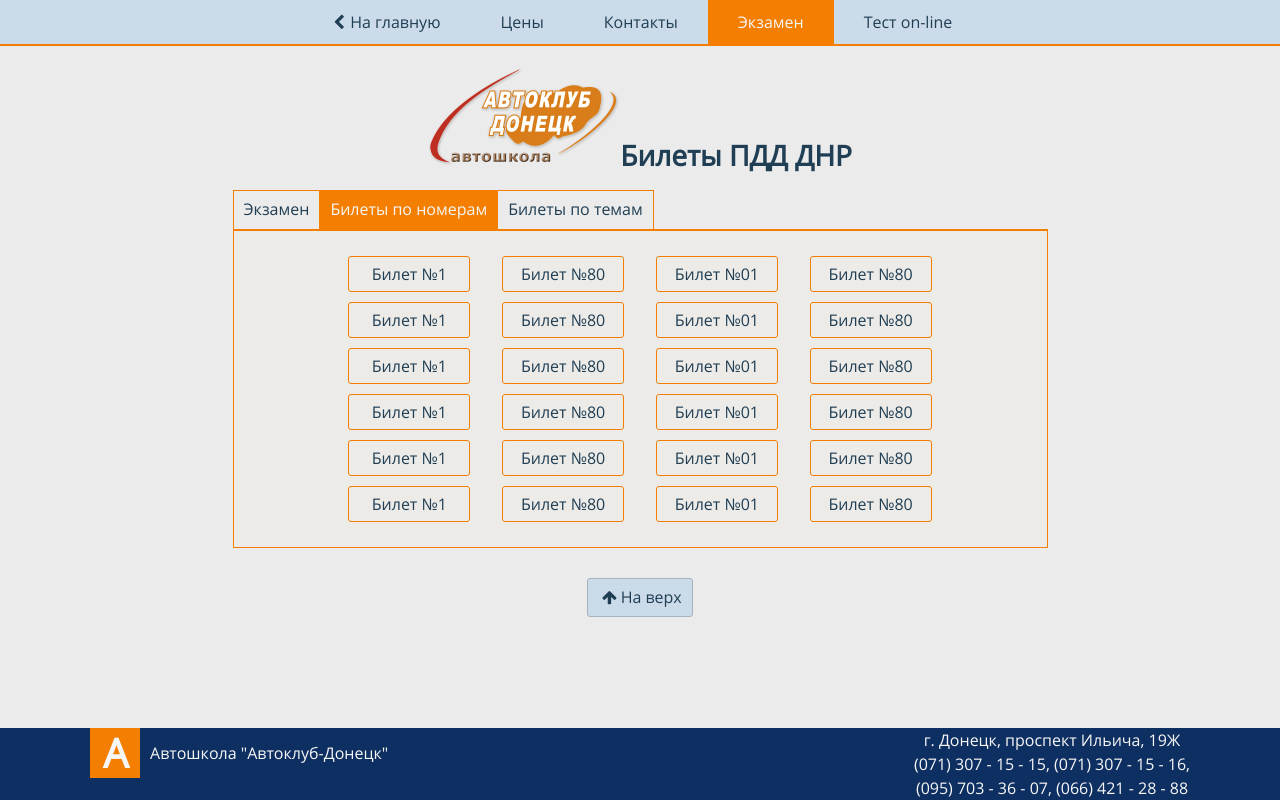
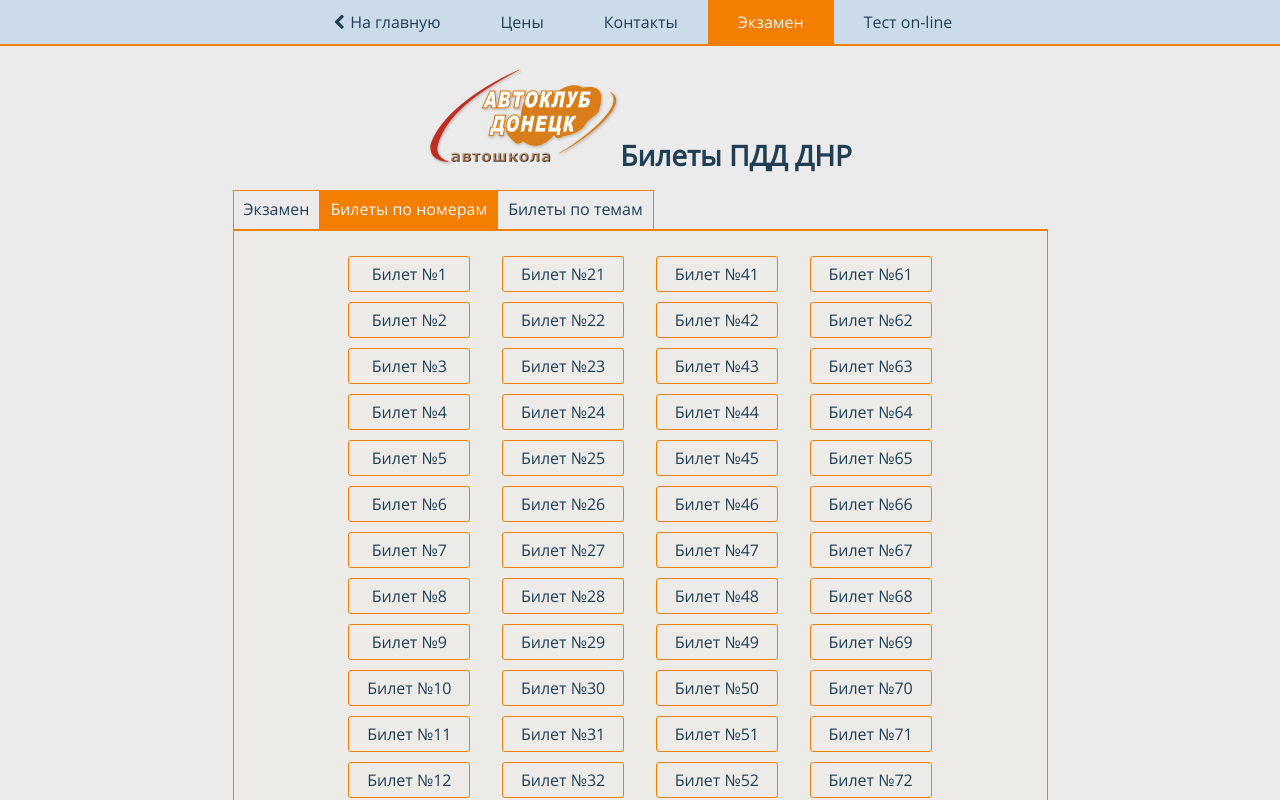
Before and after one commit to pashakiz/exam-react, a React (Create React App) app in the folder app/: page / in a window 1280 px wide. Shown: the top 800 px of the page. Built offline with nearby package versions, Linux system fonts and the light colour scheme.

Commit message:
all btns of tickets

```diff
--- a/app/src/components/ContentNumbersStart.js
+++ b/app/src/components/ContentNumbersStart.js
@@ -7,94 +7,33 @@ export default class ContentNumbersStart extends Component {
 
         let body = '';
         if (tabOpen === 'tabNumbers') {
+
+            let buttons = [];
+            for (let i=1; i<=20; i++) {
+                console.log('-',i,'-',i+20,'-',i+40,'-',i+60,'-');
+                buttons.push(
+                    <tr>
+                        <td className="cardstable__td">
+                            <button className="btn btn1 btn_ticket" data-ticket={i}>Билет №{i}</button>
+                        </td>
+                        <td className="cardstable__td">
+                            <button className="btn btn1 btn_ticket" data-ticket={i+20}>Билет №{i+20}</button>
+                        </td>
+                        <td className="cardstable__td">
+                            <button className="btn btn1 btn_ticket" data-ticket={i+40}>Билет №{i+40}</button>
+                        </td>
+                        <td className="cardstable__td">
+                            <button className="btn btn1 btn_ticket" data-ticket={i+60}>Билет №{i+60}</button>
+                        </td>
+                    </tr>
+                );
+            }
+
             body = (
                 <div className="exam__cardstable">
                     <table className="cardstable">
                         <tbody>
-                        <tr>
-                            <td className="cardstable__td">
-                                <button className="btn btn1 btn_ticket" data-ticket="1">Билет №1</button>
-                            </td>
-                            <td className="cardstable__td">
-                                <button className="btn btn1 btn_ticket" data-ticket="80">Билет №80</button>
-                            </td>
-                            <td className="cardstable__td">
-                                <button className="btn btn1 btn_ticket" data-ticket="1">Билет №01</button>
-                            </td>
-                            <td className="cardstable__td">
-                                <button className="btn btn1 btn_ticket" data-ticket="80">Билет №80</button>
-                            </td>
-                        </tr>
-                        <tr>
-                            <td className="cardstable__td">
-                                <button className="btn btn1 btn_ticket" data-ticket="1">Билет №1</button>
-                            </td>
-                            <td className="cardstable__td">
-                                <button className="btn btn1 btn_ticket" data-ticket="80">Билет №80</button>
-                            </td>
-                            <td className="cardstable__td">
-                                <button className="btn btn1 btn_ticket" data-ticket="1">Билет №01</button>
-                            </td>
-                            <td className="cardstable__td">
-                                <button className="btn btn1 btn_ticket" data-ticket="80">Билет №80</button>
-                            </td>
-                        </tr>
-                        <tr>
-                            <td className="cardstable__td">
-                                <button className="btn btn1 btn_ticket" data-ticket="1">Билет №1</button>
-                            </td>
-                            <td className="cardstable__td">
-                                <button className="btn btn1 btn_ticket" data-ticket="80">Билет №80</button>
-                            </td>
-                            <td className="cardstable__td">
-                                <button className="btn btn1 btn_ticket" data-ticket="1">Билет №01</button>
-                            </td>
-                            <td className="cardstable__td">
-                                <button className="btn btn1 btn_ticket" data-ticket="80">Билет №80</button>
-                            </td>
-                        </tr>
-                        <tr>
-                            <td className="cardstable__td">
-                                <button className="btn btn1 btn_ticket" data-ticket="1">Билет №1</button>
-                            </td>
-                            <td className="cardstable__td">
-                                <button className="btn btn1 btn_ticket" data-ticket="80">Билет №80</button>
-                            </td>
-                            <td className="cardstable__td">
-                                <button className="btn btn1 btn_ticket" data-ticket="1">Билет №01</button>
-                            </td>
-                            <td className="cardstable__td">
-                                <button className="btn btn1 btn_ticket" data-ticket="80">Билет №80</button>
-                            </td>
-                        </tr>
-                        <tr>
-                            <td className="cardstable__td">
-                                <button className="btn btn1 btn_ticket" data-ticket="1">Билет №1</button>
-                            </td>
-                            <td className="cardstable__td">
-                                <button className="btn btn1 btn_ticket" data-ticket="80">Билет №80</button>
-                            </td>
-                            <td className="cardstable__td">
-                                <button className="btn btn1 btn_ticket" data-ticket="1">Билет №01</button>
-                            </td>
-                            <td className="cardstable__td">
-                                <button className="btn btn1 btn_ticket" data-ticket="80">Билет №80</button>
-                            </td>
-                        </tr>
-                        <tr>
-                            <td className="cardstable__td">
-                                <button className="btn btn1 btn_ticket" data-ticket="1">Билет №1</button>
-                            </td>
-                            <td className="cardstable__td">
-                                <button className="btn btn1 btn_ticket" data-ticket="80">Билет №80</button>
-                            </td>
-                            <td className="cardstable__td">
-                                <button className="btn btn1 btn_ticket" data-ticket="1">Билет №01</button>
-                            </td>
-                            <td className="cardstable__td">
-                                <button className="btn btn1 btn_ticket" data-ticket="80">Билет №80</button>
-                            </td>
-                        </tr>
+                            {buttons}
                         </tbody>
                     </table>
                 </div>
```
